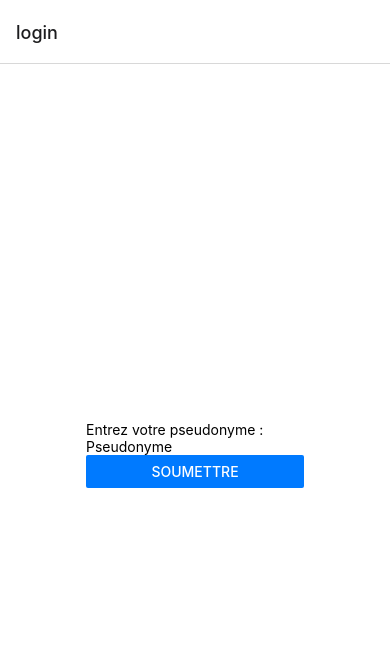
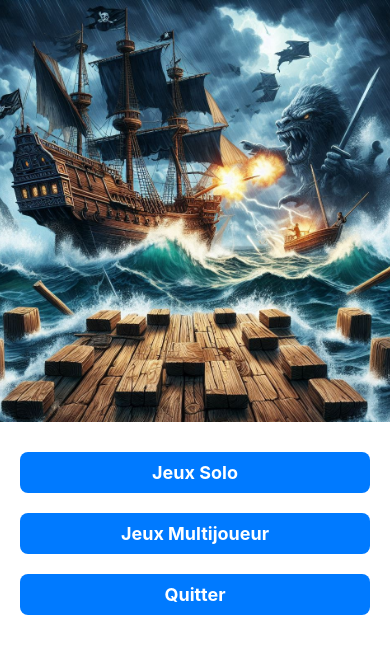
Before and after one commit to Rux-Lsr/react-native-guessGame-multi, a React Native app in the folder react-native-guess-projet/: screen /Home in a window 390 px wide. Shown: the top 654 px of the page. Built offline with nearby package versions, Linux system fonts and the light colour scheme.

Commit message:
juste le visuel et navigation

```diff
--- a/react-native-guess-projet/App.tsx
+++ b/react-native-guess-projet/App.tsx
@@ -4,6 +4,7 @@ import { createNativeStackNavigator } from '@react-navigation/native-stack';
 import Login from './Login';
 import PartyComponent from './PartyComponent';
 import PlayGround from './PlayGround';
+import HomeScreen from './Home';
 
 const Stack = createNativeStackNavigator();
 
@@ -11,8 +12,13 @@ const App = () => {
   return (
     <NavigationContainer>
       <Stack.Navigator
+      initialRouteName='Home'
       >
-
+        <Stack.Screen
+          name='Home'
+          component={HomeScreen}
+          options={{headerShown:false}}
+        />
         <Stack.Screen
           name="login"
           component={Login}
--- /dev/null
+++ b/react-native-guess-projet/Home.tsx
@@ -0,0 +1,54 @@
+import React from 'react';
+import { View, Text, Image, TouchableOpacity, StyleSheet, Dimensions } from 'react-native';
+
+const {width, height} = Dimensions.get('window')
+const HomeScreen = ({navigation}) => {
+  return (
+    <View style={styles.container}>
+      <Image
+        source={require('./assets/bt-nav.jpeg')}
+        style={styles.headerImage}
+      />
+      <View style={styles.menuContainer}>
+        <TouchableOpacity style={styles.menuItem} onPress={navigation.push('playground')}>
+          <Text style={styles.menuText}>Jeux Solo</Text>
+        </TouchableOpacity>
+        <TouchableOpacity style={styles.menuItem} onPress={navigation.push('login')}>
+          <Text style={styles.menuText}>Jeux Multijoueur</Text>
+        </TouchableOpacity>
+        <TouchableOpacity style={styles.menuItem} onPress={navigation.goBack()}>
+          <Text style={styles.menuText}>Quitter</Text>
+        </TouchableOpacity>
+      </View>
+    </View>
+  );
+};
+
+const styles = StyleSheet.create({
+  container: {
+    flex: 1,
+    backgroundColor: 'white',
+  },
+  headerImage: {
+    width: '100%',
+    height: height/2,
+    resizeMode: 'cover',
+  },
+  menuContainer: {
+    padding: 20,
+  },
+  menuItem: {
+    backgroundColor: '#007AFF', // Belle couleur pour les éléments du menu
+    padding: 10,
+    marginVertical: 10,
+    borderRadius: 8,
+    alignItems: 'center',
+  },
+  menuText: {
+    color: 'white',
+    fontSize: 18,
+    fontWeight: 'bold',
+  },
+});
+
+export default HomeScreen;
```
Also changed, not shown: react-native-guess-projet/assets/bt-nav.jpeg (added).
